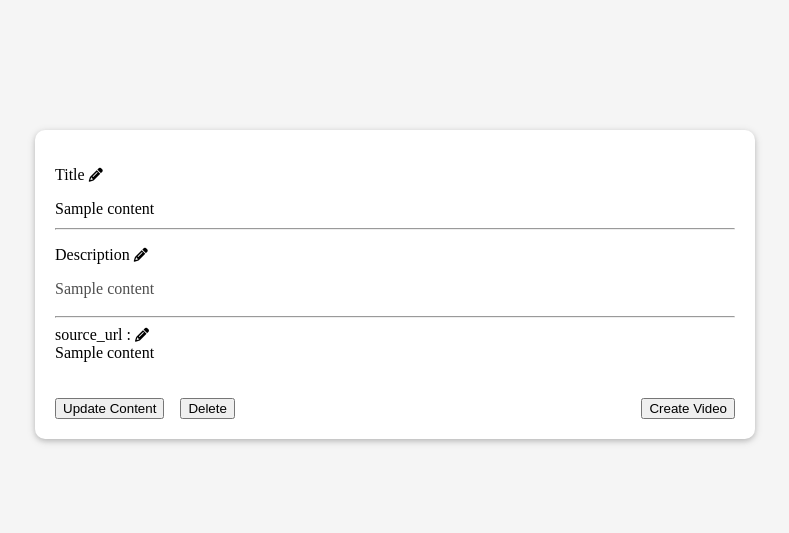
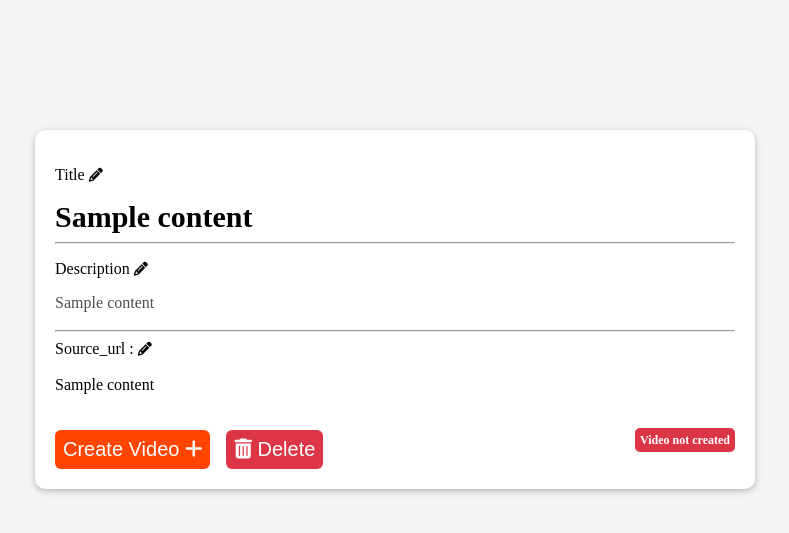
Before and after one commit to pj8912/newsVideoMaker, a Flask app: template templates/saved.html in a window 1280 px wide. Shown: the top 533 px of the page, without its empty margins (245-1034 px from the left). Run offline with Flask 3, Linux system fonts and the light colour scheme; the template is opened without the code that fills it: most values are stand-ins (such as "Sample title", 1, 10 or a date in 2020); some libraries are stand-ins or nearby versions.

Commit message:
New Features and Renamed: - Features: 	- Add Rss link 	- Delete saved news content - Renamed: 	- Renamed created_db.py to create_db.py

```diff
--- a/app.py
+++ b/app.py
@@ -1,6 +1,7 @@
-from flask import Flask, request, jsonify, render_template
-from get_tamil_feeds import *
+from flask import Flask, request, jsonify, render_template, redirect
+from get_feeds import *
 import sqlite3
+from get_feeds import *
 
 app = Flask(__name__)
 
@@ -8,23 +9,24 @@ app = Flask(__name__)
 conn = sqlite3.connect('todo.db', check_same_thread=False)
 cursor = conn.cursor()
 
-urls = [
+urls = ['https://feeds.feedburner.com/Hindu_Tamil_india.xml',
         'https://www.news18.com/rss/world.xml',
         'http://timesofindia.indiatimes.com/rssfeeds/296589292.cms']
 feed = combine_feeds(urls,100)
 
+#home
 @app.route('/')
 def home():
     return render_template('index.html', data=feed)
 
-
+#saved feed to database
 @app.route('/savec',methods=['POST'])
 def save_content():
     news_title =request.json['news_title']
     news_desc =request.json['news_desc']
     news_image_url =request.json['news_image_url']
     news_source_url =request.json['news_source_url']
-    cursor.execute("INSERT INTO saved_content(n_title,n_desc,n_source_url,n_image_url) VALUES(?,?,?,?)",(news_title,news_desc,news_image_url,news_source_url))
+    cursor.execute("INSERT INTO saved_content(n_title,n_desc,n_source_url,n_image_url) VALUES(?,?,?,?)",(news_title,news_desc,news_source_url,news_image_url))
     conn.commit()
     if cursor.rowcount > 0:
         return jsonify({"status":1, "message":"content saved"})
@@ -34,12 +36,49 @@ def save_content():
 # SAVED CONTENT PAGE
 @app.route('/saved_c')
 def saved_content_page():
+    conn = sqlite3.connect('todo.db', check_same_thread=False)
+    cursor = conn.cursor()
     cursor.execute("SELECT * FROM saved_content ORDER BY created_at DESC")
     row = cursor.fetchall()
+
     return render_template("saved.html", contents=row)
 
 
 
+#add rss link page
+@app.route('/upload-rss')
+def add_rss_page():
+    return render_template('add_rss.html')
+
+#add rss link to database
+@app.route('/addrss', methods=['POST'])
+def add_rss():
+    if request.method == 'POST':
+        rss_link = request.form['rss_link']
+        lang = request.form['language']
+        topic = request.form['topic']
+        cursor.execute("INSERT INTO rss_links(rss_link,link_language,link_topic) VALUES(?,?,?)",(rss_link,lang,topic))
+        conn.commit()
+        return redirect('/upload-rss')
+    else:
+        return redirect('/')
+
+
+
+#delete news
+@app.route('/deletenews',methods=['POST'])
+def delete_news():
+    newsid = request.json['newsid']
+    conn = sqlite3.connect('todo.db', check_same_thread=False)
+    cursor = conn.cursor()
+    cursor.execute("DELETE FROM saved_content WHERE n_id = ?",(newsid,))
+    conn.commit()
+
+    cursor.execute("SELECT n_title FROM saved_content WHERE n_id = ?",(newsid,))
+    if cursor.rowcount < 1:
+        return jsonify({"status":1, "message":"news deleted"})
+    else:
+        return jsonify({"status" : 0,"message":"failed!"})
 
 
 if __name__ ==  "__main__":
--- a/static/main.js
+++ b/static/main.js
@@ -1,3 +1,4 @@
+// save news content to database
 async function saveContent(button) {
     let card = button.closest('.card'); // Get the parent card element
     let titleElement = card.querySelector('.news_title');
@@ -43,6 +44,37 @@ async function saveContent(button) {
     }
 }
 
+// Delete saved news content
+async function deleteNews(id){
+    const news_id = id.toString();
+    console.log(typeof(news_id))
+    try{
+        const response = await fetch('/deletenews',{
+            method:"POST",
+            headers : {"Content-Type"  :"application/json"},
+            body : JSON.stringify({
+                'newsid' : news_id
+            })
+        });
+        const data = await response.json()
+        if (data.status == 0){console.log(`Status:${data.message}`)}
+        else if (data.status == 1){
+            console.log(`Status:${data.message}`)
+            // delay a second
+            setTimeout(function(){
+                console.log("Ready")
+            }, 1000);
+            // reload page
+            location.reload();
+        }
+    }
+    catch(err){
+        console.log(err)
+    }
+}
+
+
+
  // JavaScript to toggle the dropdown menu for all divs with class "dropdown"
  const dropdowns = document.querySelectorAll(".dropdown");
 
--- a/static/style.css
+++ b/static/style.css
@@ -332,15 +352,91 @@ header a {
 
 .created_video_btn {
     margin-top: 10px;
-    border: 2px solid black;
-    color: black;
+    border: none;
+    outline: none;
+    color: white;
     padding: 8px;
     margin: 0 auto;
-    border-radius: 8px;
-    font-size: 15px;
+    border-radius: 6px;
+    font-size: 16px;
+    background: orangered;
+    cursor: pointer;
+    /* background: black; */
+}
+
+.to_video {
+    margin-top: 10px;
+    border: none;
+    outline: none;
+    color: white;
+    padding: 8px;
+    margin: 0 auto;
+    border-radius: 6px;
+    font-size: 20px;
+    background: orangered;
+    cursor: pointer;
+    /* background: black; */
+}
+
+
+.to_delete {
+    margin-top: 10px;
+    border: none;
+    outline: none;
+    color: white;
+    padding: 8px;
+    margin: 0 auto;
+    border-radius: 6px;
+    font-size: 20px;
+    background: #DC3545;
+    cursor: pointer;
+    /* background: black; */
+}
+
+.news_status_true {
+    background: #198754;
+    color: white;
+    /* padding:10px; */
+    border-radius: 10px;
+
+}
+
+.news_status_false {
+    background: #DC3545;
+    color: white;
+    padding: 5px;
+    font-weight: bolder;
+    border-radius: 5px;
+    font-size: 12px;
+}
+
+.form-div {
+    margin-top: 5px;
+    padding: 10px;
+    min-width: fit-content;
+    max-width: 200px;
+}
+
+select {
+    border: none;
+    outline: none;
+    padding: 4px;
+    border-radius: 10px;
+    width: 100px;
+    cursor: pointer;
+}
+
+option {
     background: white;
-    cursor: pointer
-        /* background: black; */
+    color: black;
+    cursor: pointer;
+    padding: 10px;
+    border: none;
+    outline: none;
+}
+
+select option:hover {
+    color: black;
 }
 
 
--- a/templates/news-card.html
+++ b/templates/news-card.html
@@ -22,6 +22,6 @@
         </span>
         <br>
 
-        <button class="created_video_btn" id="create_btn" onclick="saveContent(this)">Save to create</button>
+        <button class="created_video_btn" id="create_btn" onclick="saveContent(this)">save news</button>
     </div>
 </article>
--- a/templates/saved.html
+++ b/templates/saved.html
@@ -1,6 +1,5 @@
 <!DOCTYPE html>
 <html lang="en">
-
 <head>
     <meta charset="UTF-8">
     <meta name="viewport" content="width=device-width, initial-scale=1.0">
@@ -11,75 +10,70 @@
     <link href='https://fonts.googleapis.com/css?family=Noto Sans Tamil Supplement' rel='stylesheet'>
     <link rel="stylesheet" href="{{url_for('static', filename='style.css')}}">
     <script src="https://kit.fontawesome.com/d191a98b5d.js" crossorigin="anonymous"></script>
-
-
 </head>
-
 <body>
     <div class="wrapper">
-
         <div class="container">
-
             {% if contents|length < 1 %} <p>No contents saved</p>
                 {% else %}
                 {% for content in contents%}
                 <div class="card" style="display: block;">
                     <div style="display:block;padding:10px;word-wrap: break-word;">
-
                         <div>
-
                             <p>
-
                                 Title
                                 <span class="edit-pencil" onclick="editTitle(this)"><i class="fa fa-pencil"
                                         style="font-size:14px"></i></span>
                             </p>
-                            <div class="" style="font-family: 'Noto Sans Tamil';word-wrap: break-word;">
+                            <div class="" style="font-weight: bolder;font-size: 30px;">
                                 {{content[1]}}
                             </div>
                         </div>
-
-                        <!-- <br> -->
-
                         <hr>
                         <div>
                             <p>
                                 Description
                                 <span class="edit-pencil" onclick="editDescription(this)"><i class="fa fa-pencil"
                                         style="font-size:14px"></i></span>
-
                             </p>
-
                             <p class="" style="font-family: 'Noto Sans Tamil';color:#4e4e4e;" contenteditable="true">
                                 {{content[2]}}
                             </p>
                         </div>
                         <hr>
-
                         <div>
-
-                            source_url :
+                            Source_url :
                             <span class="edit-pencil"> <i class="fa fa-pencil" style="font-size:14px"></i></span>
                         </div>
-                        {{content[4]}}<br>
+                        <br>
+                        {{content[3]}}
+                        <br>
                         <br>
                         <br>
                         <div style="display: flex; flex-direction: row;">
                             <nav>
-                                <button>Update Content</button>
-                                <button>Delete</button>
+                                <button class="to_video">Create Video <i class="fa fa-plus"></i> </button>
+                                <button class="to_delete" onclick="deleteNews('{{content[0]}}')"> <i class="fa fa-trash"></i> Delete</button>
                             </nav>
-
-                            <button style="margin-left: auto;">Create Video</button>
+                            <div style="margin-left: auto;">
+                                {% if content[6] == True %}
+                                    <span class="news_status_true">
+                                        Video created
+                                    </span>
+                                {%else%}
+                                <span class="news_status_false">
+                                    Video not created
+                                </span>
+                                {%endif%}
+                            </div>
                         </div>
                     </div>
                 </div>
                 {% endfor %}
-
                 {% endif %}
-
         </div>
     </div>
+    <script src="{{url_for('static', filename='main.js')}}"></script>
 </body>
 
 </html>
```
Also changed, not shown: other parts of static/style.css (+29 -9 lines), create_db.py (renamed from created_db.py, +15 -4 lines), get_feeds.py (added, +157 -0 lines), get_tamil_feeds.py (deleted, +0 -77 lines), templates/add_rss.html (added, +45 -0 lines), templates/index.html (+7 -4 lines).
